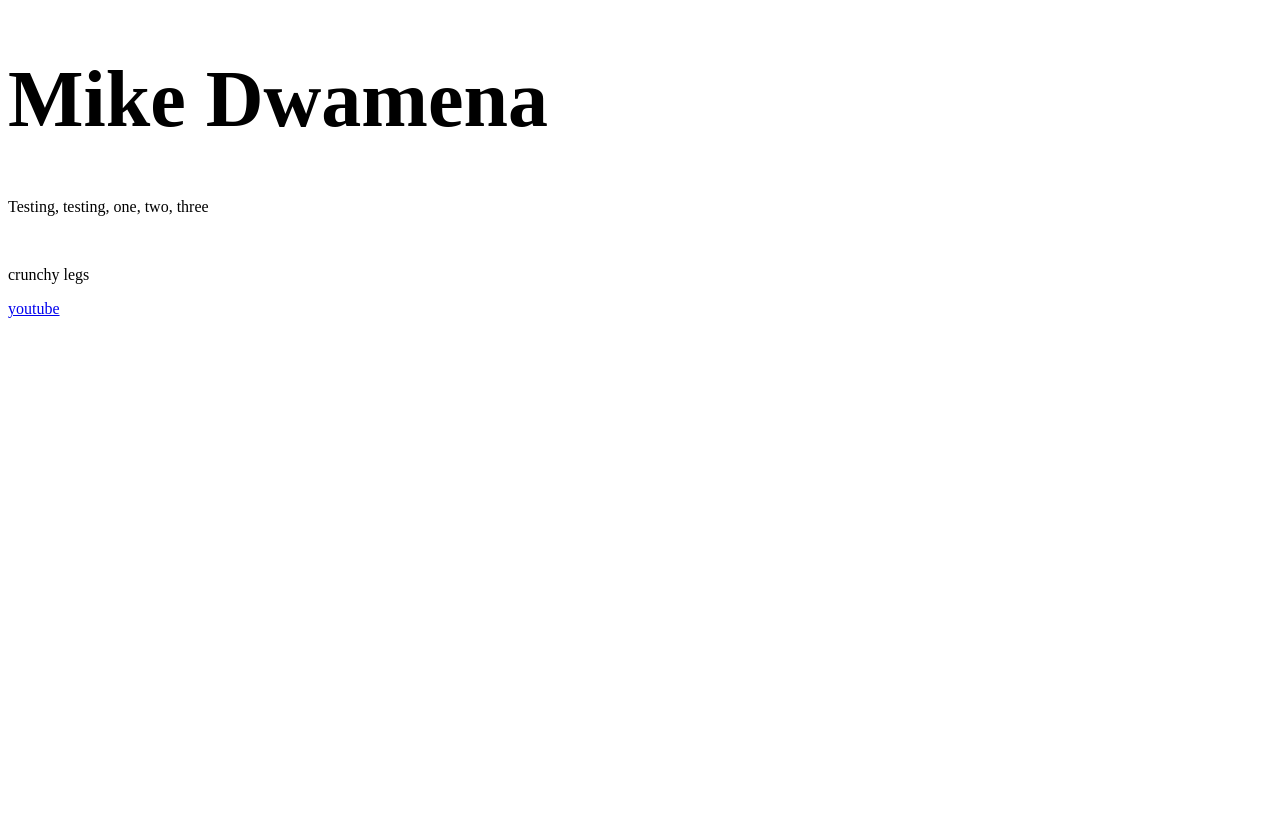
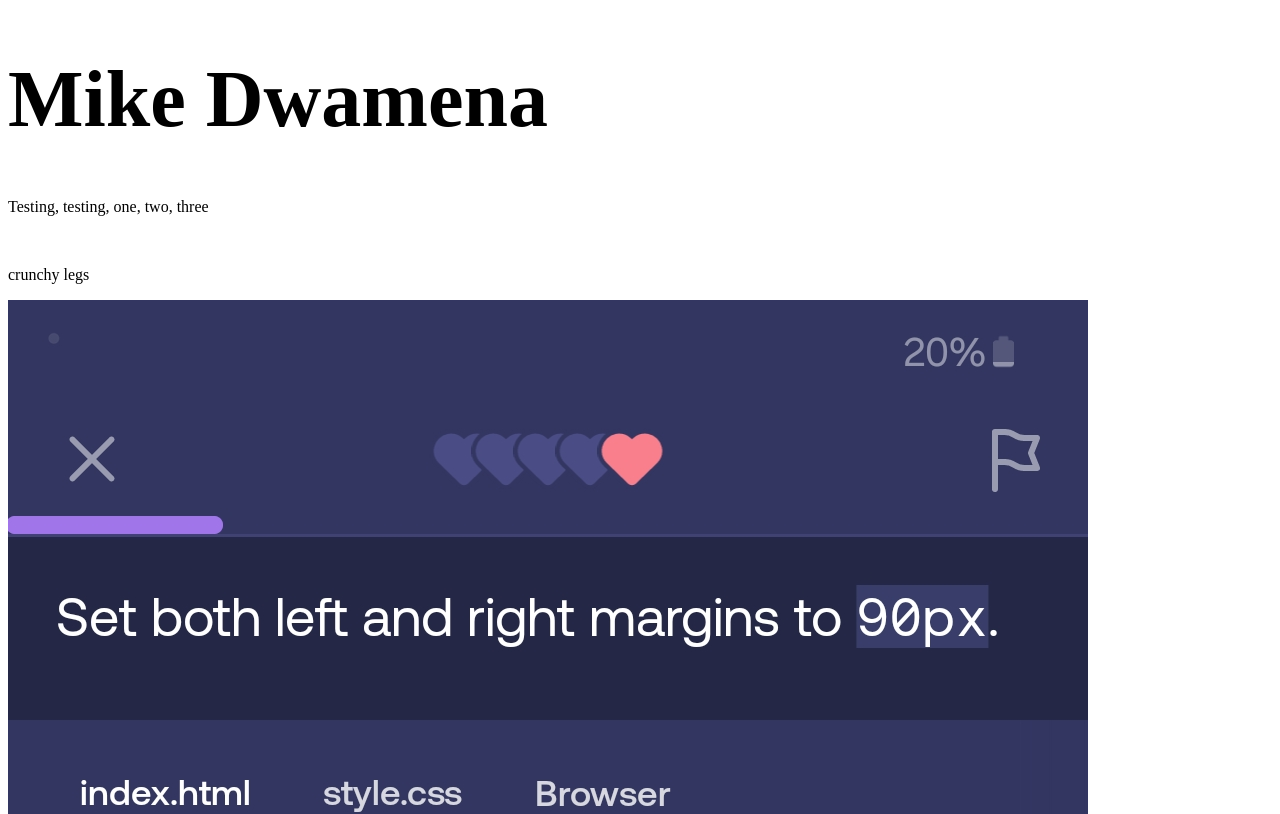
Before and after one commit to Mike-Dwamena/Mike-Dwamena, a plain HTML site: page index.html in a window 1280 px wide. Shown: the top 814 px of the page. Drawn offline with Linux system fonts and the light colour scheme.

Commit message:
Update index.html

```diff
--- a/index.html
+++ b/index.html
@@ -8,6 +8,7 @@
     <p> Testing, testing, one, two, three </p>
     <br>
     <p> crunchy legs</p>
-<a href="https://youtube.com/@seemssketchy3230?si=IS-AcLyDNT9GmBVU"> youtube </a>
+<img src="Coding.jpg" class="portfolio">
+<a href="https://youtube.com/@seemssketchy3230?si=IS-AcLyDNT9GmBVU"> Seems Sketchy </a>
   </body>
 </html>
```
